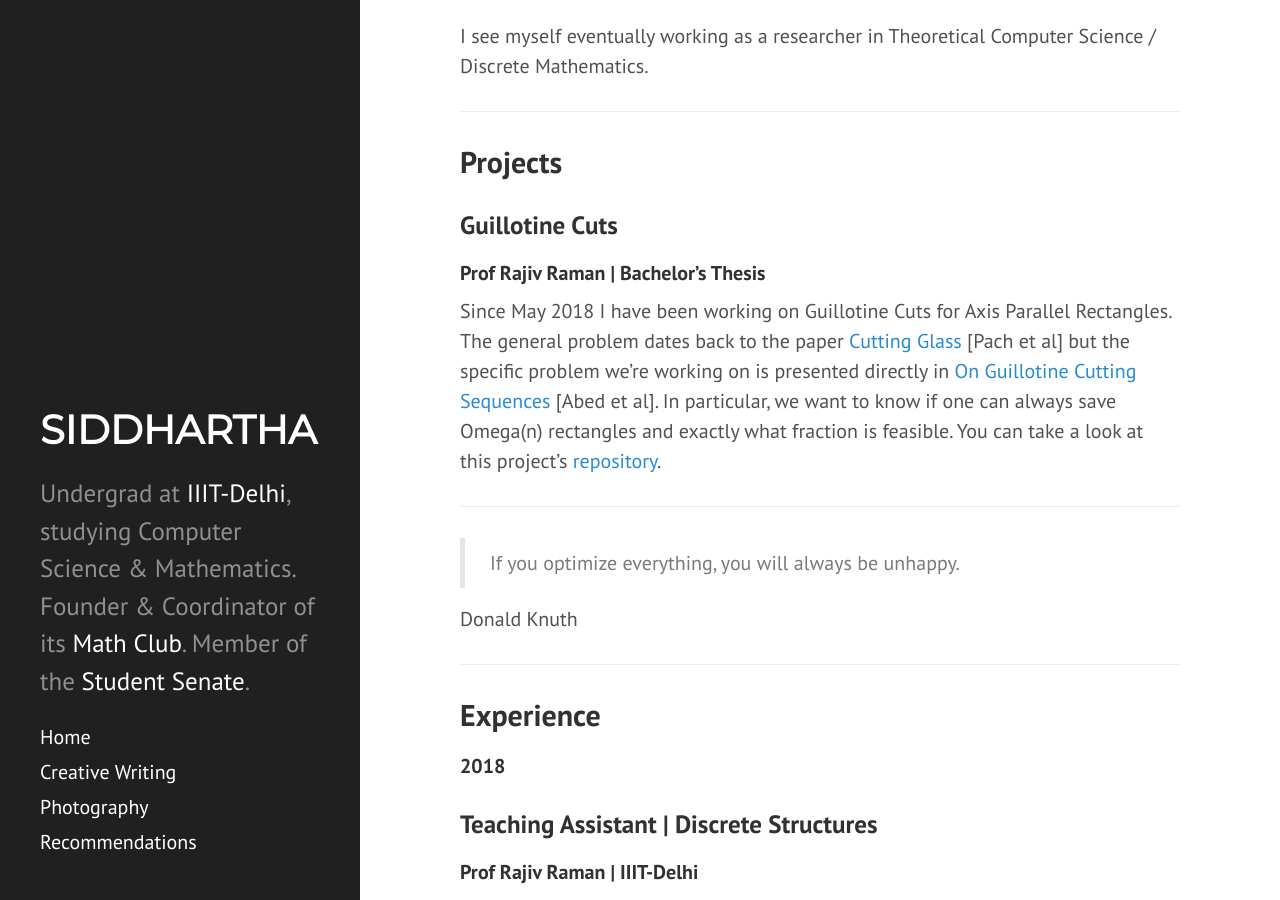
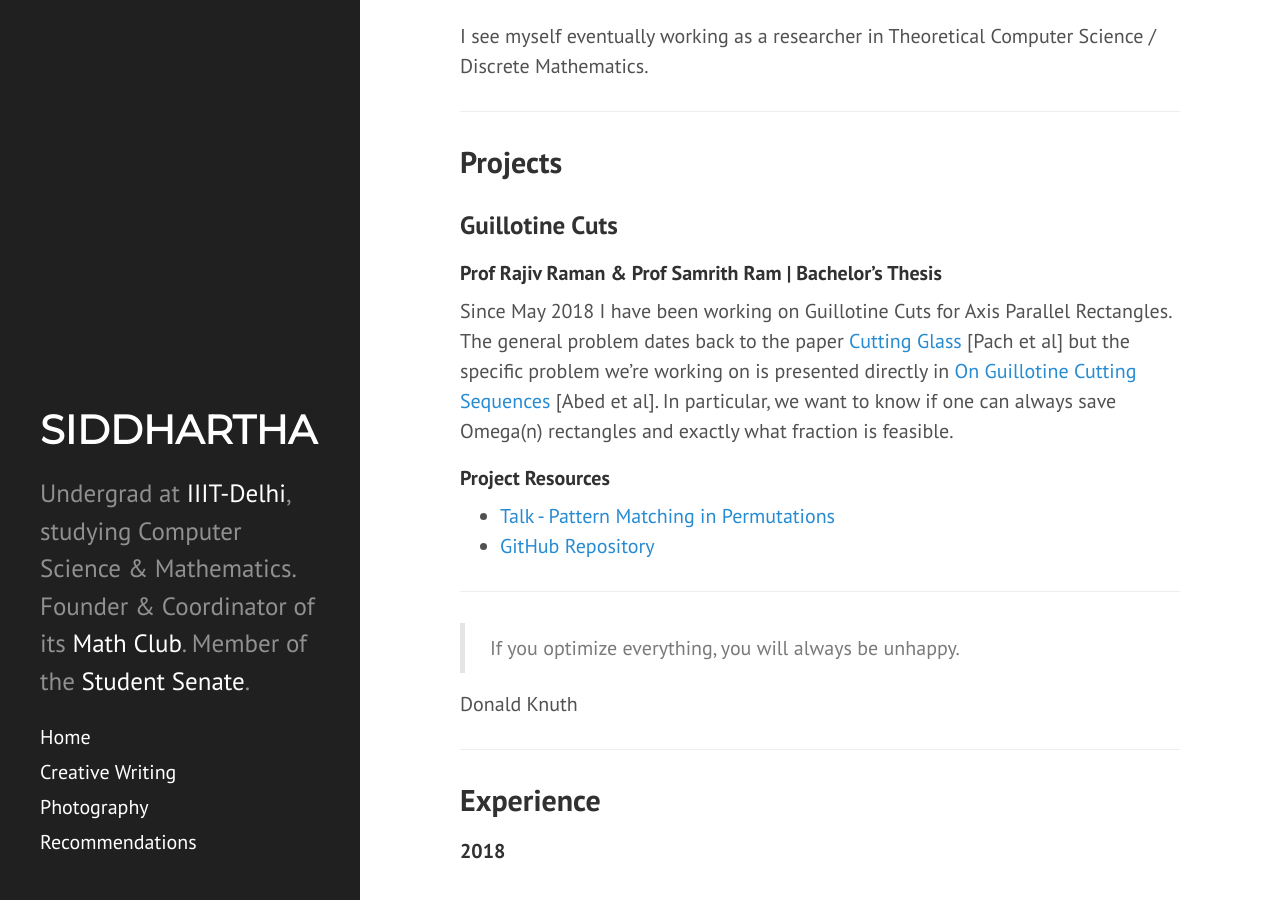
Before and after one commit to siddjai/siddjai.github.io, a Jekyll site: the page built from index.md, in a window 1280 px wide and 900 px high, scrolled down 481 px. Built offline with Jekyll 4.4.1, drawn with Linux system fonts in a browser that asks for light colours; nearby versions of some CDN libraries.

Commit message:
Update index.md

```diff
--- a/index.md
+++ b/index.md
@@ -20,8 +20,13 @@ ___
 Projects
 ------
 ### Guillotine Cuts
-#### Prof Rajiv Raman | Bachelor's Thesis
-Since May 2018 I have been working on Guillotine Cuts for Axis Parallel Rectangles. The general problem dates back to the paper [Cutting Glass](https://dl.acm.org/citation.cfm?id=336223) [Pach et al] but the specific problem we're working on is presented directly in [On Guillotine Cutting Sequences](http://drops.dagstuhl.de/opus/volltexte/2015/5291/) [Abed et al]. In particular, we want to know if one can always save Omega(n) rectangles and exactly what fraction is feasible. You can take a look at this project's [repository](https://github.com/siddjai/GuillotineCuts).
+#### Prof Rajiv Raman & Prof Samrith Ram | Bachelor's Thesis
+Since May 2018 I have been working on Guillotine Cuts for Axis Parallel Rectangles. The general problem dates back to the paper [Cutting Glass](https://dl.acm.org/citation.cfm?id=336223) [Pach et al] but the specific problem we're working on is presented directly in [On Guillotine Cutting Sequences](http://drops.dagstuhl.de/opus/volltexte/2015/5291/) [Abed et al]. In particular, we want to know if one can always save Omega(n) rectangles and exactly what fraction is feasible.
+
+#### Project Resources
+
+- [Talk - Pattern Matching in Permutations](https://drive.google.com/file/d/0B6YcTGvq8kkBTzNlRlJFbmEtY3BhUnZVNThNOTl4SklzRTZB/view?usp=sharing)
+- [GitHub Repository](https://github.com/siddjai/GuillotineCuts)
 
 ___
 
```
